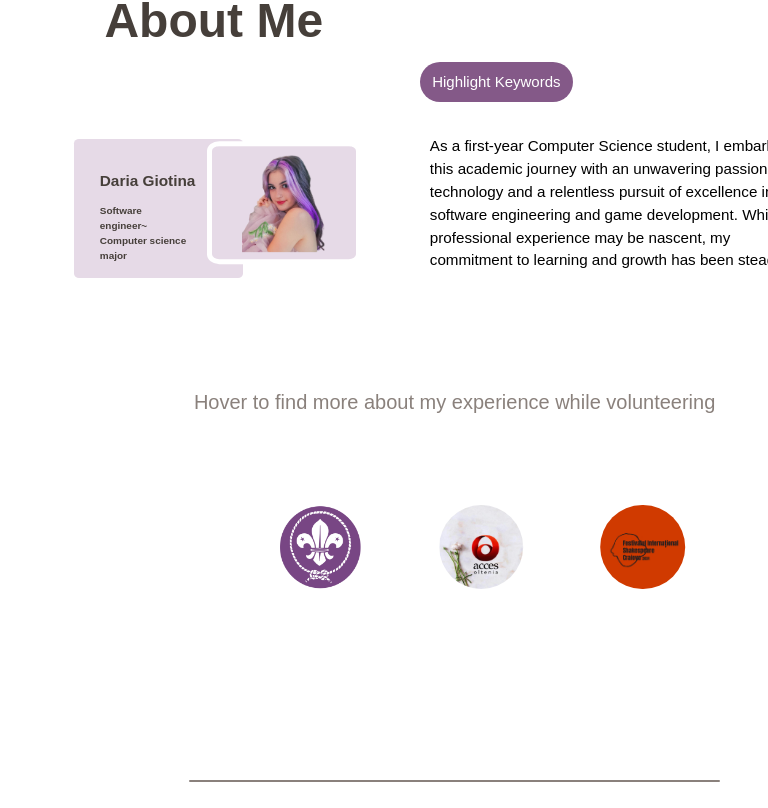
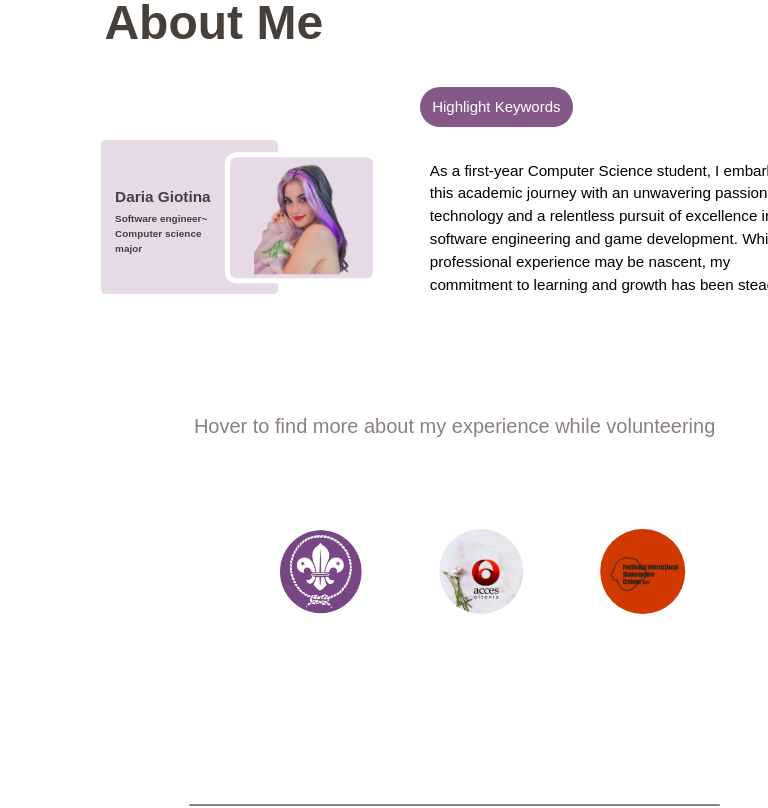
Before and after one commit to WisteryaCandy/Web-Portofolio, a React (Create React App) app: page / in a window 768 px wide. Shown: the part 1032-1840 px from the top of the page. Built offline with nearby package versions, Linux system fonts and the light colour scheme; a web font is replaced by a local one.

Commit message:
Deployed website

```diff
--- a/src/frame2.css
+++ b/src/frame2.css
@@ -281,30 +281,31 @@
     display: flex;
     flex-direction: column;
     align-items: center;
+    justify-content: center;
     background-color: #E6DAE7;
-    width: 22vw;
-    height: 18vw;
+    width: 23vw;
+    height: 20vw;
     border-radius: 3%;
-    margin-left: 7%;
-    top: 100px;
+    margin-left: 10%;
+    top: 13vw;
   }
 
   .Purple_Square2 {
     position: relative;
     background-color: #E6DAE7;
     width: 20vw;
-    height: 16vw;
+    height: 17vw;
     border-radius: 8%;
     border: 5px solid #FFFFFF;
     display: flex;
     align-items: center;
     justify-content: center;
-    margin-left: 22%;
-    transform: translateY(-30%);
+    margin-left: 24%;
+    transform: translateY(-32%);
   }
 
   .My_photo2 {
-    width: 11vw;
+    width: 12.5vw;
   }
 
   .myname2 {
@@ -314,8 +315,9 @@
     font-weight: bold;
     color: #463F3A;
     font-size: 2vw;
-    left: -5%;
+    left: -12%;
     width: 60%;
+    top: -10%;
   }
 
   .myname2_underparagraph {
@@ -323,7 +325,7 @@
     font-family: 'Magra', sans-serif;
     width: 90%;
     font-size:1.3vw;
-    top: 12%;
+    top: 5%;
     left: 0%;
   }
 
```
